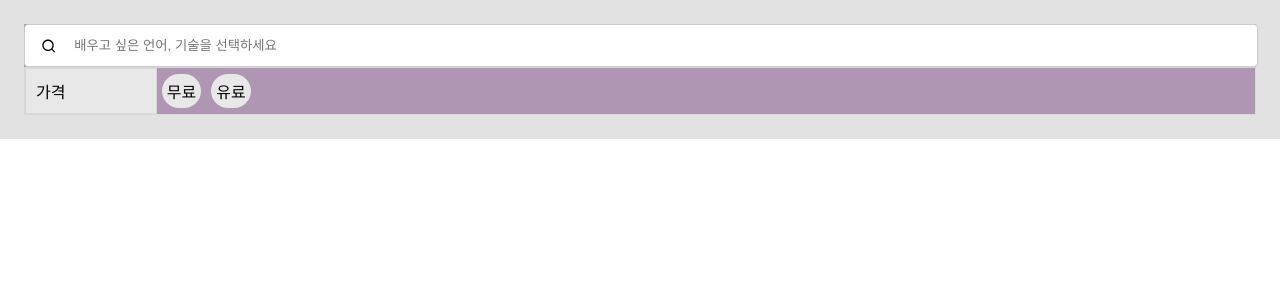
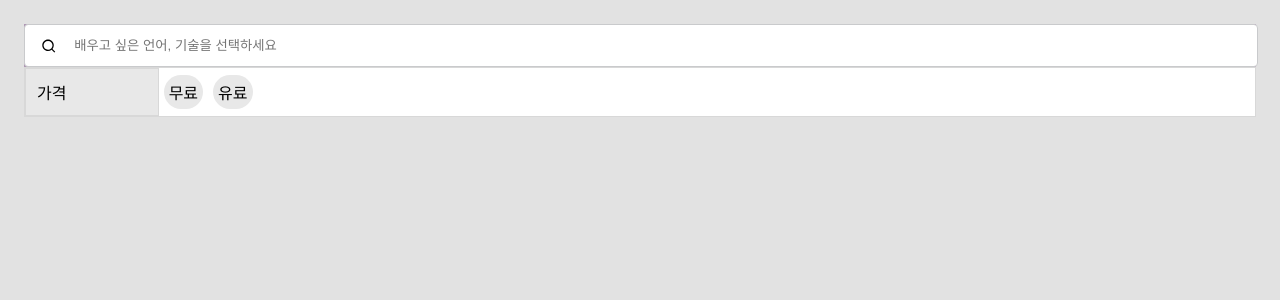
Before and after one commit to Hyeondoonge/elice-programming-assignment, a React app: page / in a window 1280 px wide. Shown: the top 300 px of the page. Built offline with nearby package versions, Linux system fonts and the light colour scheme.

Commit message:
design: css 개선
- 배경 컬러, 강좌 영역 컴포너넌트 최소 높이 설정, 필터유형 패팅

```diff
--- a/src/components/CourseArea.tsx
+++ b/src/components/CourseArea.tsx
@@ -72,6 +72,7 @@ const StyledCourseArea = styled.div`
   display: flex;
   gap: 16px;
   flex-wrap: wrap;
+  min-height: 300px;
 `;
 
 export default function CourseArea({ courses }: CoursesProps) {
--- a/src/components/FilterArea.tsx
+++ b/src/components/FilterArea.tsx
@@ -17,12 +17,13 @@ const StyledRow = styled.div`
   display: flex;
   align-items: center;
   border: 1px solid #d8d8d8;
+  background-color: white;
 `;
 
 const StyledType = styled.div`
   background-color: #e8e8e8;
   border: 1px solid #d8d8d8;
-  padding: 10px;
+  padding: 11px;
   width: 10%;
 `;
 
--- a/src/index.css
+++ b/src/index.css
@@ -3,8 +3,5 @@ body,
 #root {
   margin: 0;
   padding: 0;
-}
-
-#root {
   background-color: #e2e2e2;
 }
```
